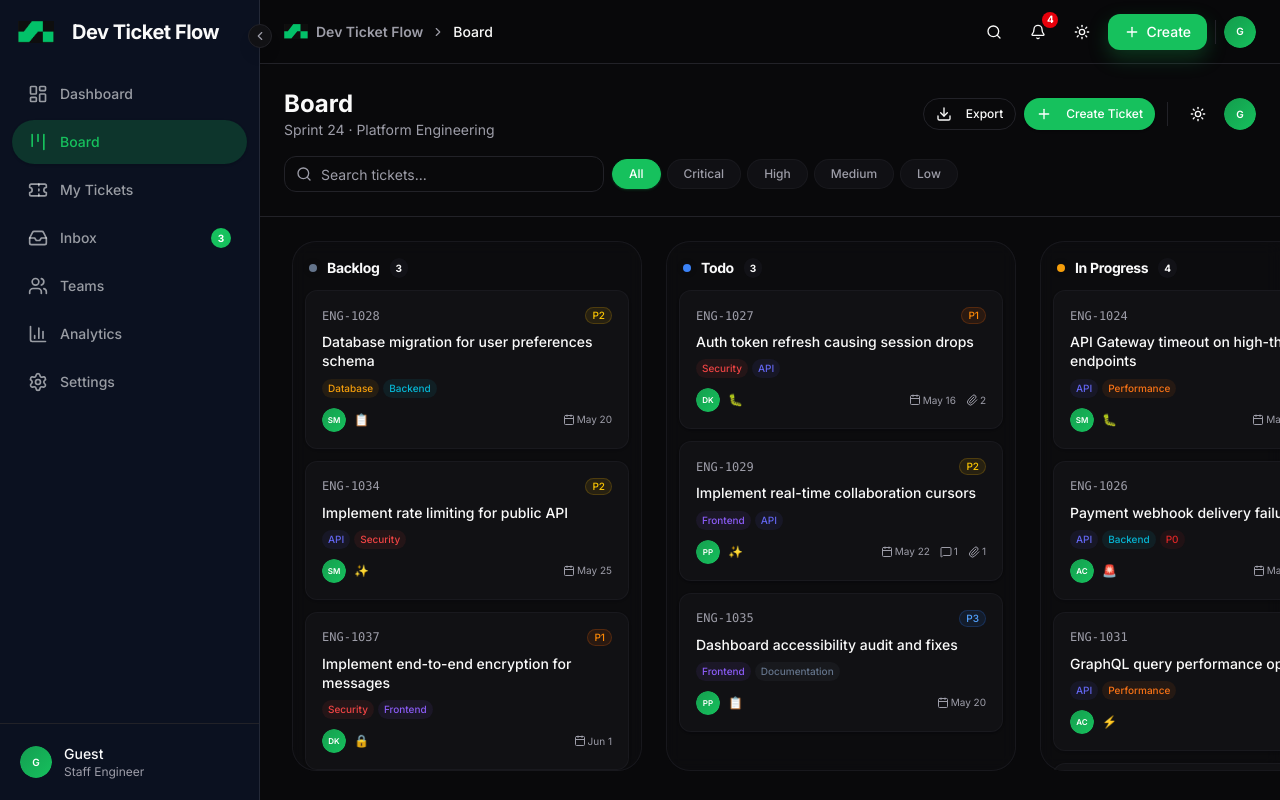
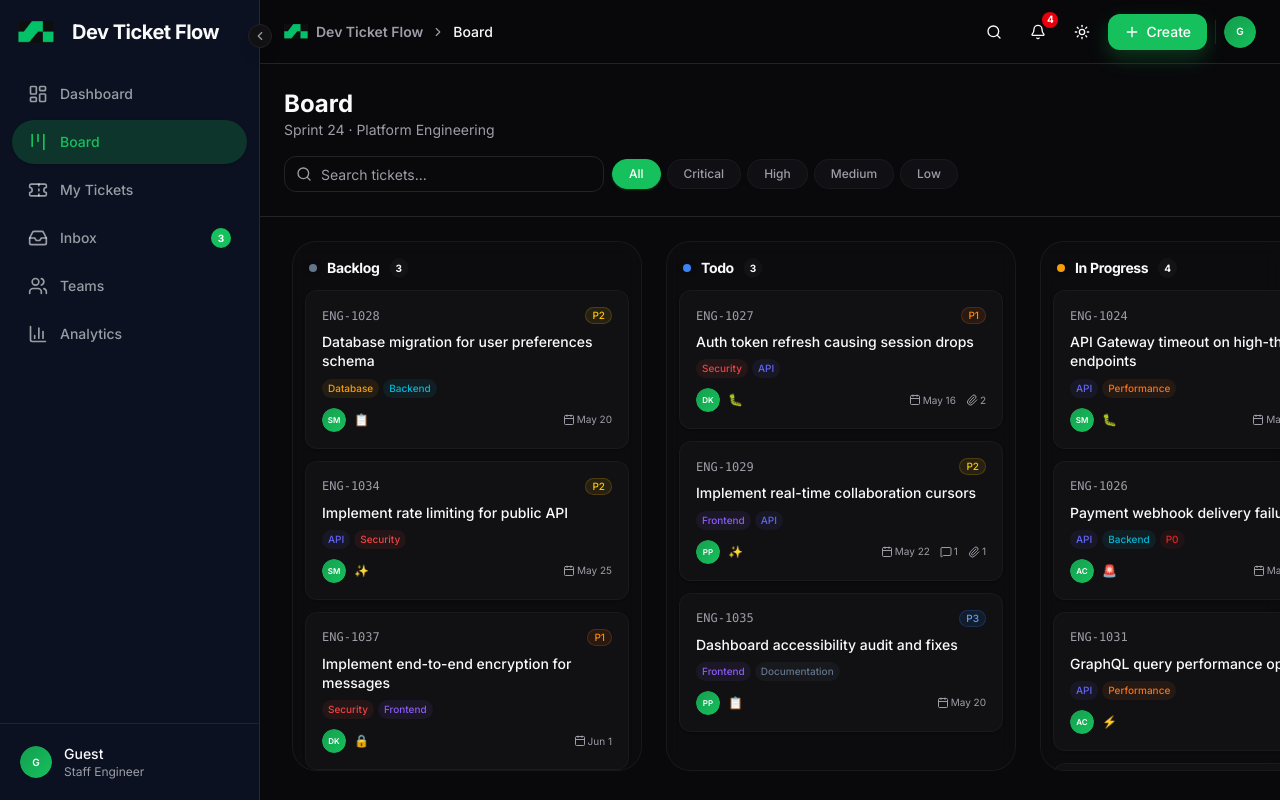
Before and after one commit to darshan220/engineering-support-ticket-tool, a React (Vite) app: page /board in a window 1280 px wide. Built offline with nearby package versions, Linux system fonts and the light colour scheme.

Commit message:
improve design for profile section

```diff
--- a/src/components/board/KanbanBoard.tsx
+++ b/src/components/board/KanbanBoard.tsx
@@ -140,88 +140,6 @@ const KanbanBoard = () => {
               Sprint 24 · Platform Engineering
             </p>
           </div>
-          <div className="flex items-center gap-2">
-            <Button variant="outline" size="sm" aria-label="Export board">
-              <Download className="h-4 w-4 mr-1.5" />
-              Export
-            </Button>
-            <Button
-              size="sm"
-              onClick={() => setCreateTicketOpen(true)}
-              aria-label="Create ticket"
-            >
-              <Plus className="h-4 w-4 mr-1.5" />
-              Create Ticket
-            </Button>
-
-            <Separator orientation="vertical" className="h-6 mx-1" />
-
-            {/* Theme toggle */}
-            <Button
-              variant="ghost"
-              size="icon"
-              onClick={toggleTheme}
-              aria-label={`Switch to ${theme === "dark" ? "light" : "dark"} mode`}
-              className="h-9 w-9"
-            >
-              <AnimatePresence mode="wait" initial={false}>
-                <motion.div
-                  key={theme}
-                  initial={{ y: -10, opacity: 0 }}
-                  animate={{ y: 0, opacity: 1 }}
-                  exit={{ y: 10, opacity: 0 }}
-                  transition={{ duration: 0.15 }}
-                >
-                  {theme === "dark" ? (
-                    <Sun className="h-4 w-4" />
-                  ) : (
-                    <Moon className="h-4 w-4" />
-                  )}
-                </motion.div>
-              </AnimatePresence>
-            </Button>
-
-            {/* User menu */}
-            <DropdownMenu>
-              <DropdownMenuTrigger asChild>
-                <button
-                  className="flex items-center gap-2 cursor-pointer outline-none"
-                  aria-label="User menu"
-                  tabIndex={0}
-                >
-                  <Avatar className="h-8 w-8">
-                    {user?.avatar && (
-                      <img
-                        src={user.avatar}
-                        alt={user.name}
-                        className="h-full w-full object-cover"
-                      />
-                    )}
-                    <AvatarFallback className="text-[10px]">
-                      {getInitials(user?.name || "Guest")}
-                    </AvatarFallback>
-                  </Avatar>
-                </button>
-              </DropdownMenuTrigger>
-              <DropdownMenuContent align="end" className="w-56">
-                <DropdownMenuLabel>
-                  <div>
-                    <p className="font-medium">{user?.name || "Guest"}</p>
-                    <p className="text-xs text-muted-foreground font-normal">
-                      {user?.email || "guest@nexusops.io"}
-                    </p>
-                  </div>
-                </DropdownMenuLabel>
-                <DropdownMenuSeparator />
-                <DropdownMenuItem>Profile</DropdownMenuItem>
-                <DropdownMenuItem>Settings</DropdownMenuItem>
-                <DropdownMenuSeparator />
-                <DropdownMenuItem className="text-destructive">
-                  Log out
-                </DropdownMenuItem>
-              </DropdownMenuContent>
-            </DropdownMenu>
-          </div>
         </div>
 
         {/* Filter Toolbar */}
--- a/src/components/layout/Sidebar.tsx
+++ b/src/components/layout/Sidebar.tsx
@@ -29,7 +29,6 @@ const navItems = [
   { to: "/inbox", icon: Inbox, label: "Inbox", badge: 3 },
   { to: "/teams", icon: Users, label: "Teams" },
   { to: "/analytics", icon: BarChart3, label: "Analytics" },
-  { to: "/settings", icon: Settings, label: "Settings" },
 ];
 
 const Sidebar = () => {
@@ -178,7 +177,7 @@ const Sidebar = () => {
                     {user?.name || "Guest"}
                   </p>
                   <p className="text-xs text-muted-foreground truncate">
-                    Staff Engineer
+                    {user?.role || "Staff Engineer"}
                   </p>
                 </motion.div>
               )}
--- a/src/components/layout/Topbar.tsx
+++ b/src/components/layout/Topbar.tsx
@@ -1,5 +1,5 @@
 import { useState } from "react";
-import { useLocation } from "react-router-dom";
+import { useLocation, useNavigate } from "react-router-dom";
 import { motion, AnimatePresence } from "framer-motion";
 import {
   Search,
@@ -54,8 +54,15 @@ const Topbar = () => {
     markNotificationRead,
     markAllNotificationsRead,
     user,
+    setAuthenticated,
   } = useAppStore();
+  const navigate = useNavigate();
   const [searchOpen, setSearchOpen] = useState(false);
+
+  const handleLogout = () => {
+    setAuthenticated(false);
+    navigate("/signin");
+  };
 
   const unreadCount = notifications.filter((n) => !n.read).length;
   const pageTitle = routeLabels[location.pathname] || "Dashboard";
@@ -272,18 +279,25 @@ const Topbar = () => {
           </DropdownMenuTrigger>
           <DropdownMenuContent align="end" className="w-56">
             <DropdownMenuLabel>
-              <div>
+              <div className="flex flex-col space-y-1">
                 <p className="font-medium">{user?.name || "Guest"}</p>
                 <p className="text-xs text-muted-foreground font-normal">
+                  {user?.role || "Staff Engineer"}
+                </p>
+                <p className="text-[10px] text-muted-foreground font-normal opacity-70">
                   {user?.email || "guest@nexusops.io"}
                 </p>
               </div>
             </DropdownMenuLabel>
             <DropdownMenuSeparator />
-            <DropdownMenuItem>Profile</DropdownMenuItem>
-            <DropdownMenuItem>Settings</DropdownMenuItem>
+            <DropdownMenuItem onClick={() => navigate("/settings")} className="cursor-pointer">
+              Profile Settings
+            </DropdownMenuItem>
             <DropdownMenuSeparator />
-            <DropdownMenuItem className="text-destructive">
+            <DropdownMenuItem
+              className="text-destructive cursor-pointer"
+              onClick={handleLogout}
+            >
               Log out
             </DropdownMenuItem>
           </DropdownMenuContent>
--- a/src/features/auth/ForgotPassword.tsx
+++ b/src/features/auth/ForgotPassword.tsx
@@ -27,13 +27,20 @@ const ForgotPassword = () => {
       >
         <div className="flex items-center gap-3 mb-8">
           <div className="flex h-10 w-10 items-center justify-center">
-            <img src={logo} alt="Dev Ticket Flow" className="h-9 w-9 object-contain" />
+            <img
+              src={logo}
+              alt="Dev Ticket Flow"
+              className="h-9 w-9 object-contain"
+            />
           </div>
           <h1 className="text-xl font-bold tracking-tight">Dev Ticket Flow</h1>
         </div>
 
         {sent ? (
-          <motion.div initial={{ opacity: 0, y: 10 }} animate={{ opacity: 1, y: 0 }}>
+          <motion.div
+            initial={{ opacity: 0, y: 10 }}
+            animate={{ opacity: 1, y: 0 }}
+          >
             <motion.div
               initial={{ scale: 0 }}
               animate={{ scale: 1 }}
@@ -42,9 +49,12 @@ const ForgotPassword = () => {
             >
               <Mail className="h-8 w-8 text-emerald-500" />
             </motion.div>
-            <h2 className="text-2xl font-bold mb-2 text-center">Check your email</h2>
+            <h2 className="text-2xl font-bold mb-2 text-center">
+              Check your email
+            </h2>
             <p className="text-muted-foreground text-center mb-6">
-              We've sent a password reset link to <span className="font-medium text-foreground">{email}</span>
+              We've sent a password reset link to{" "}
+              <span className="font-medium text-foreground">{email}</span>
             </p>
             <Link to="/signin">
               <Button variant="outline" className="w-full h-11">
@@ -62,7 +72,9 @@ const ForgotPassword = () => {
 
             <form onSubmit={handleSubmit} className="space-y-4">
               <div className="space-y-2">
-                <label htmlFor="reset-email" className="text-sm font-medium">Email</label>
+                <label htmlFor="reset-email" className="text-sm font-medium">
+                  Email
+                </label>
                 <Input
                   id="reset-email"
                   type="email"
@@ -74,11 +86,19 @@ const ForgotPassword = () => {
                 />
               </div>
 
-              <Button type="submit" className="w-full h-11" disabled={isLoading}>
+              <Button
+                type="submit"
+                className="w-full h-11"
+                disabled={isLoading}
+              >
                 {isLoading ? (
                   <motion.div
                     animate={{ rotate: 360 }}
-                    transition={{ duration: 1, repeat: Infinity, ease: "linear" }}
+                    transition={{
+                      duration: 1,
+                      repeat: Infinity,
+                      ease: "linear",
+                    }}
                     className="h-4 w-4 border-2 border-white/30 border-t-white rounded-full"
                   />
                 ) : (
--- a/src/features/settings/Settings.tsx
+++ b/src/features/settings/Settings.tsx
@@ -26,9 +26,10 @@ const Settings = () => {
   const [twoFactorEnabled, setTwoFactorEnabled] = useState(false);
   const [saved, setSaved] = useState(false);
   const [name, setName] = useState(user?.name || "");
+  const [role, setRole] = useState(user?.role || "Staff Engineer");
 
   const handleSave = () => {
-    updateUser({ name });
+    updateUser({ name, role });
     setSaved(true);
     setTimeout(() => setSaved(false), 2000);
   };
@@ -86,7 +87,12 @@ const Settings = () => {
                   </div>
                   <div className="space-y-2">
                     <label htmlFor="settings-role" className="text-sm font-medium">Role</label>
-                    <Input id="settings-role" defaultValue="Staff Engineer" aria-label="Role" />
+                    <Input
+                      id="settings-role"
+                      value={role}
+                      onChange={(e) => setRole(e.target.value)}
+                      aria-label="Role"
+                    />
                   </div>
                   <div className="space-y-2">
                     <label htmlFor="settings-timezone" className="text-sm font-medium">Timezone</label>
--- a/src/store/index.ts
+++ b/src/store/index.ts
@@ -40,10 +40,11 @@ interface AppState {
   user: {
     email: string;
     name: string;
+    role: string;
     avatar?: string;
   } | null;
-  setAuthenticated: (auth: boolean, user?: { email: string; name: string }) => void;
-  updateUser: (updates: Partial<{ name: string; avatar: string }>) => void;
+  setAuthenticated: (auth: boolean, user?: { email: string; name: string; role?: string }) => void;
+  updateUser: (updates: Partial<{ name: string; avatar: string; role: string }>) => void;
 }
 
 export const useAppStore = create<AppState>((set) => ({
@@ -108,9 +109,20 @@ export const useAppStore = create<AppState>((set) => ({
   user: null,
   setAuthenticated: (auth, user) => set({
     isAuthenticated: auth,
-    user: user ? { ...user, avatar: `https://api.dicebear.com/7.x/avataaars/svg?seed=${user.name}` } : null
+    user: user ? {
+      ...user,
+      role: user.role || "Staff Engineer",
+      avatar: `https://api.dicebear.com/7.x/avataaars/svg?seed=${user.name}`
+    } : null
   }),
   updateUser: (updates) => set((state) => ({
-    user: state.user ? { ...state.user, ...updates } : null
+    user: state.user
+      ? { ...state.user, ...updates }
+      : {
+          email: "guest@devticketflow.io",
+          name: updates.name || "Guest",
+          role: updates.role || "Staff Engineer",
+          avatar: `https://api.dicebear.com/7.x/avataaars/svg?seed=${updates.name || "Guest"}`
+        }
   })),
 }));
```
